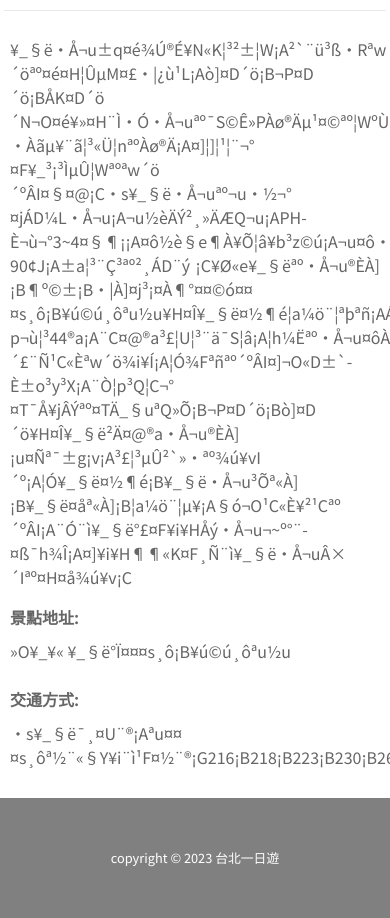
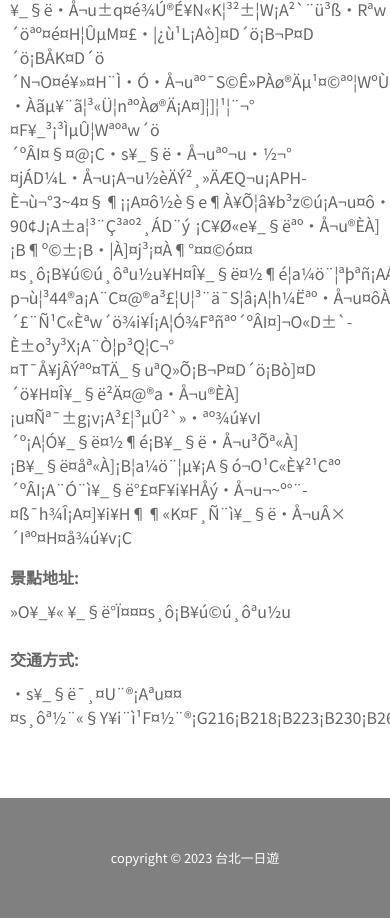
Before and after one commit to eunicezhou/Wehelp_Stage2, a Flask app: page /attraction/1 in a window 390 px wide; the page is wider, and only the part inside the window is pictured. Shown: the part 830-1748 px from the top of that part. Run offline with Flask 3, Linux system fonts and the light colour scheme; data comes from the database, SQL or seed files in the repository.

Commit message:
adjust rwd seperate string position

```diff
--- a/static/css/attraction.css
+++ b/static/css/attraction.css
@@ -57,12 +57,13 @@
 /* 設定header */
 .content--header{
     width:1200px;
+    margin-top:40px;
     margin-left:auto ;
     margin-right:auto ;
     box-sizing: border-box;
     padding: 0 15px;
     position: relative;
-    top:94px;
+    top:54px;
 }
 .wrap-header{
     display:inline-flex;
@@ -216,7 +217,7 @@
 .main{
     border-bottom: #e8e8e8 solid 1px;
     position:relative;
-    top:125px;
+    top:85px;
     left:0;
     right:0;
     width:1200px;
@@ -232,7 +233,7 @@
     box-sizing: border-box;
     padding: 10px;
     position:relative;
-    top:125px;
+    top:85px;
     text-align:justify;
 }
 .footer{
@@ -256,6 +257,7 @@
         width: 100%;
     }
     .content--header{
+        margin-top: 0px;
         width:100%;
     }
     .wrap-header{
```
